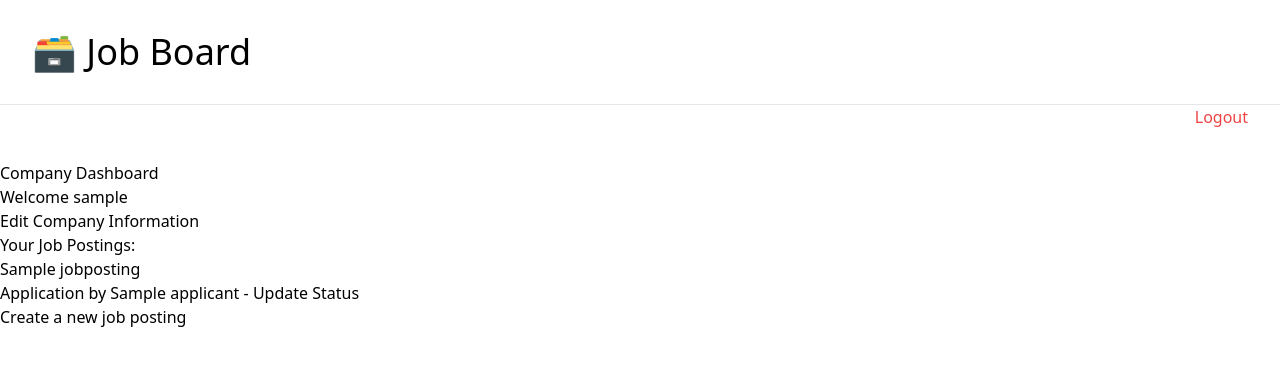
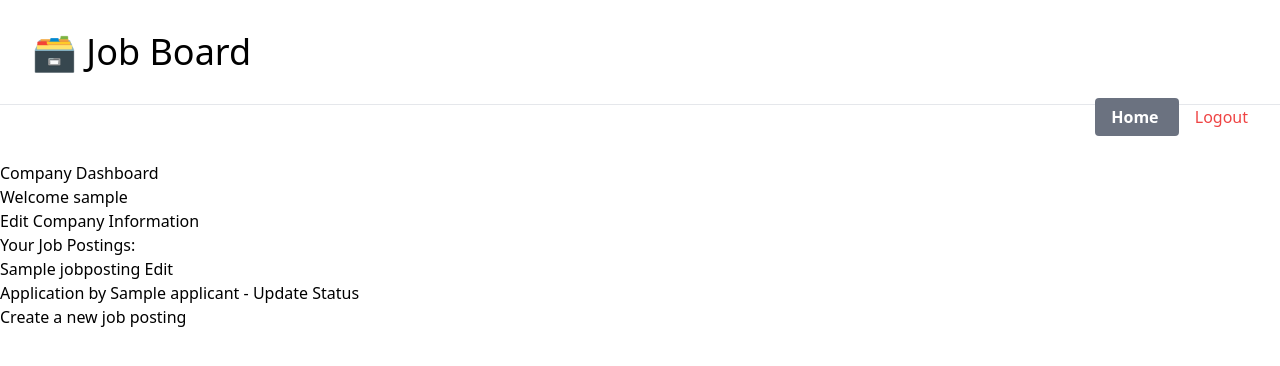
Before and after one commit to Waynexchan/Job_board_docker, a Django app: page /company/dashboard/ in a window 1280 px wide. Shown: the top 366 px of the page. Run offline with Django 5.2, Linux system fonts and the light colour scheme; the first user in the database is signed in; tables that the repository leaves empty hold one stand-in row (Sample ...); some libraries are stand-ins or nearby versions.

Commit message:
add company dashboard

```diff
--- a/job_board/templates/job_board/_base.html
+++ b/job_board/templates/job_board/_base.html
@@ -30,7 +30,19 @@
                             Applicant Dashboard
                         </a>
                     {% endif %}
+                    {% if user_is_company %}
+                        <a href="{% url 'company_dashboard' %}" class="bg-green-500 hover:bg-green-700 text-white font-bold py-2 px-4 rounded mr-4">
+                            Company Dashboard
+                        </a>
+                    {% endif %}
+                    <a href="{% url 'home' %}" class="bg-gray-500 hover:bg-gray-700 text-white font-bold py-2 px-4 rounded mr-4">
+                        Home
+                    </a>
                     <a href="{% url 'logout' %}" class="text-red-500">Logout</a>
+                {% else %}
+                    <a href="{% url 'login' %}" class="bg-blue-500 hover:bg-blue-700 text-white font-bold py-2 px-4 rounded">
+                        Login
+                    </a>
                 {% endif %}
             </div>
         </div>
--- a/job_board/templates/job_board/company_dashboard.html
+++ b/job_board/templates/job_board/company_dashboard.html
@@ -10,6 +10,7 @@
 <ul>
     {% for job in job_postings %}
     <li>{{ job.title }}
+        <a href="{% url 'edit_job_posting' job.id %}" class="btn btn-info">Edit</a>
         <ul>
             {% for application in job.applications.all %}
             <li>Application by {{ application.applicant.name }} - <a href="{% url 'update_application_status' application_id=application.id %}">Update Status</a></li>
--- a/job_board/urls.py
+++ b/job_board/urls.py
@@ -2,7 +2,7 @@ from django.urls import path
 from django.contrib.auth.views import LoginView
 from .views import (
     index, job_detail, register_applicant, register_company, custom_login, company_dashboard,
-    create_job_posting, update_application_status, applicant_dashboard, apply_for_job, update_company_info, user_logout, update_applicant_info
+    create_job_posting, update_application_status, applicant_dashboard, apply_for_job, update_company_info, user_logout, update_applicant_info, edit_job_posting
 )
 
 urlpatterns = [
@@ -19,6 +19,7 @@ urlpatterns = [
     path('company/update_info/', update_company_info, name='update_company_info'),
     path('logout/', user_logout, name='logout'),
     path('applicant/update_info/', update_applicant_info, name='update_applicant_info'),
+    path('job/edit/<int:pk>/', edit_job_posting, name='edit_job_posting'),
 
 
 ]
--- a/job_board/views.py
+++ b/job_board/views.py
@@ -11,13 +11,16 @@ from django.contrib import messages
 def index(request):
     active_postings = JobPosting.objects.filter(is_active=True)
     user_is_applicant = False
+    user_is_company = False
 
     if request.user.is_authenticated:
         user_is_applicant = request.user.is_applicant
+        user_is_company = request.user.is_company
 
     context = {
         "job_postings": active_postings,
-        "user_is_applicant": user_is_applicant
+        "user_is_applicant": user_is_applicant,
+        "user_is_company": user_is_company
     }
 
     return render(request, 'job_board/index.html', context)
@@ -176,6 +179,19 @@ def create_job_posting(request):
         form = JobPostingForm()
     return render(request, 'job_board/create_job_posting.html', {'form': form})
 
+def edit_job_posting(request, pk):
+    job_posting = get_object_or_404(JobPosting, pk=pk, company__user=request.user)
+
+    if request.method == 'POST':
+        form = JobPostingForm(request.POST, instance=job_posting)
+        if form.is_valid():
+            form.save()
+            return redirect('company_dashboard')
+    else:
+        form = JobPostingForm(instance=job_posting)
+
+    return render(request, 'job_board/edit_job_posting.html', {'form': form})
+
 def update_application_status(request, application_id):
     application = get_object_or_404(Application, pk=application_id, job_posting__company__user=request.user)
     if request.method == 'POST':
```
Also changed, not shown: job_board/templates/job_board/edit_job_posting.html (added, +10 -0 lines).
